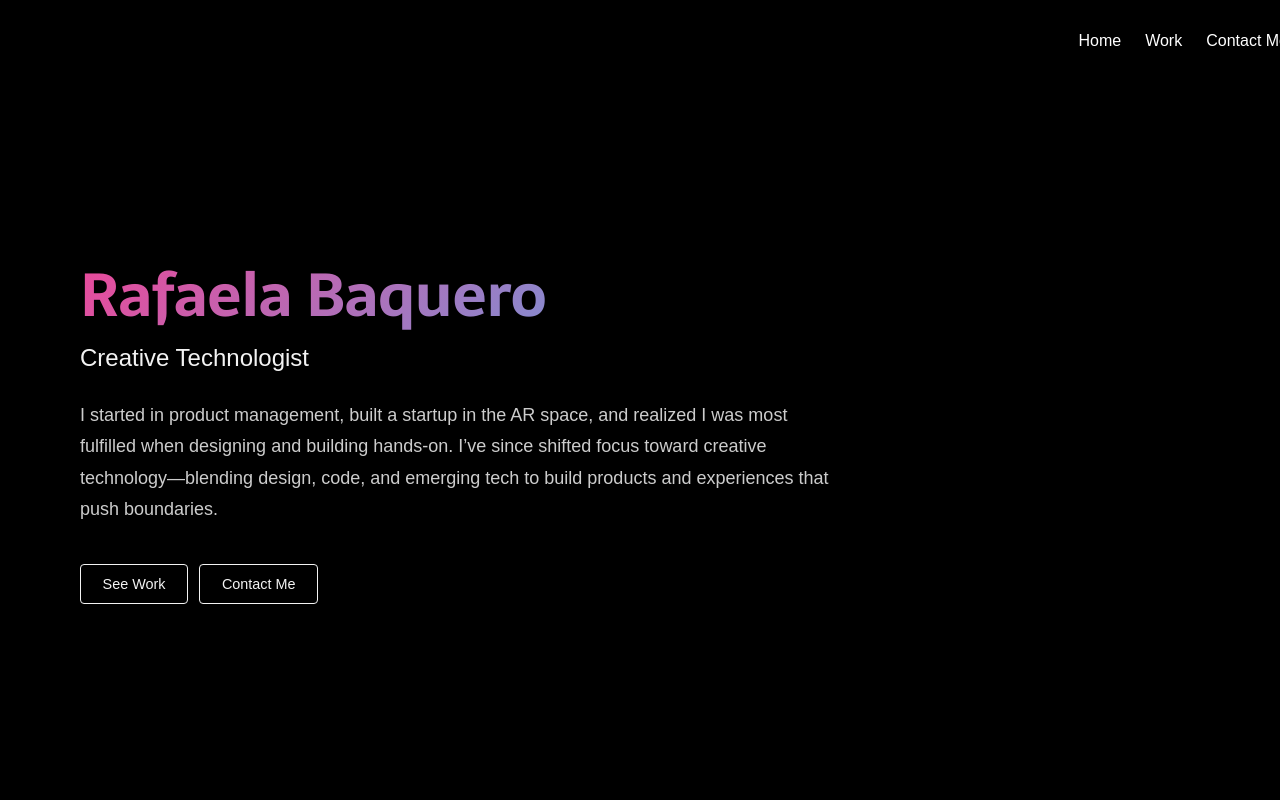
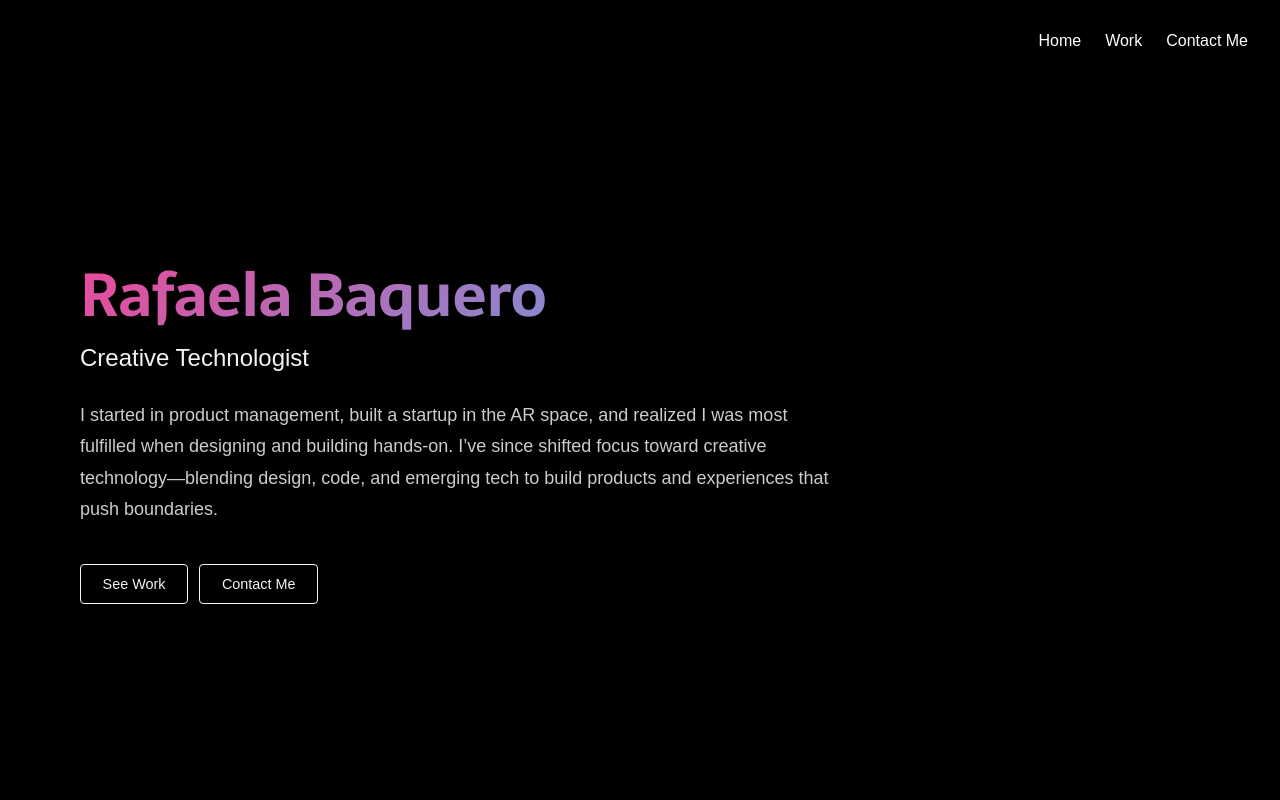
Before and after one commit to starmir77/my-portfolio, a React (Vite) app: page / in a window 1280 px wide. Shown: the top 800 px of the page. Built offline with nearby package versions, Linux system fonts and the light colour scheme.

Commit message:
Css fixes

```diff
--- a/src/index.css
+++ b/src/index.css
@@ -67,7 +67,7 @@ html {
 .navbar-container {
   max-width: 100%;
   margin: 0 auto;
-  padding: 0 1.5rem;
+  padding: 0rem 4rem;
   display: flex;
   justify-content: flex-end;
   align-items: center;
```
